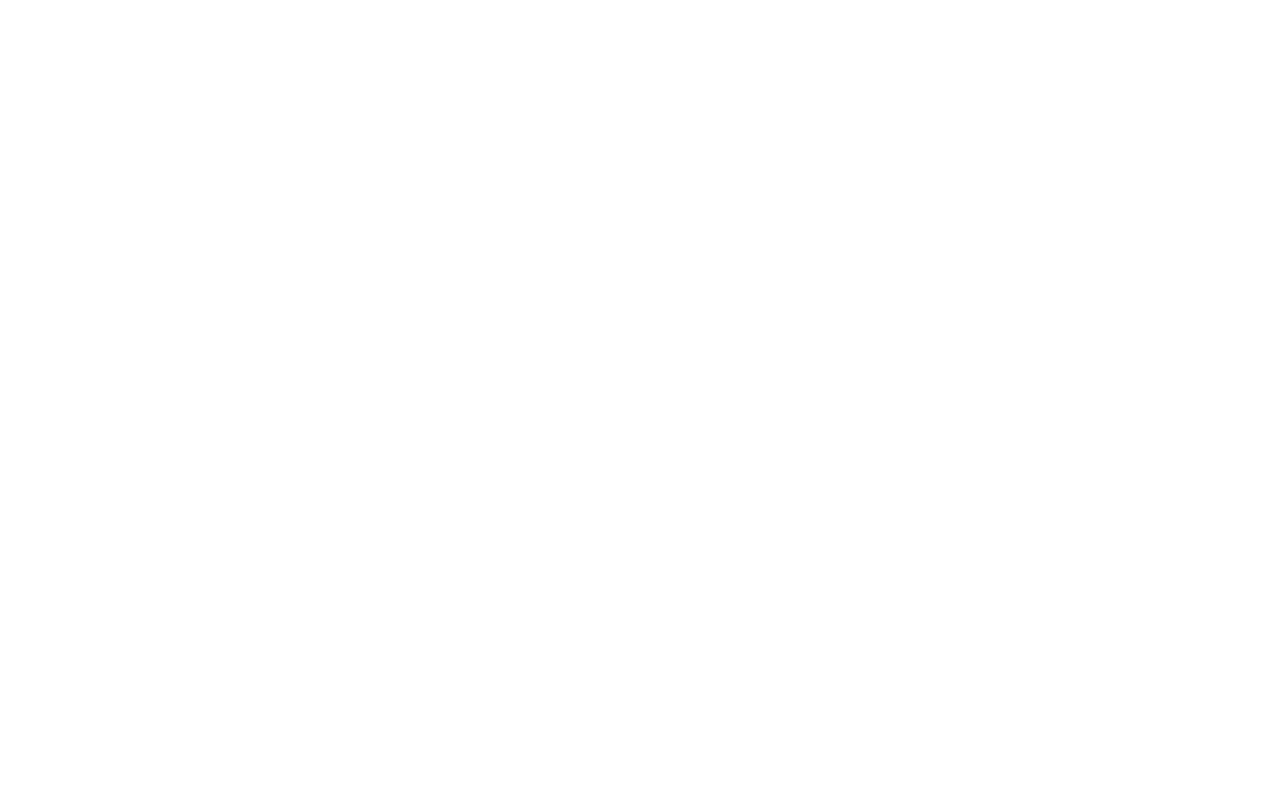
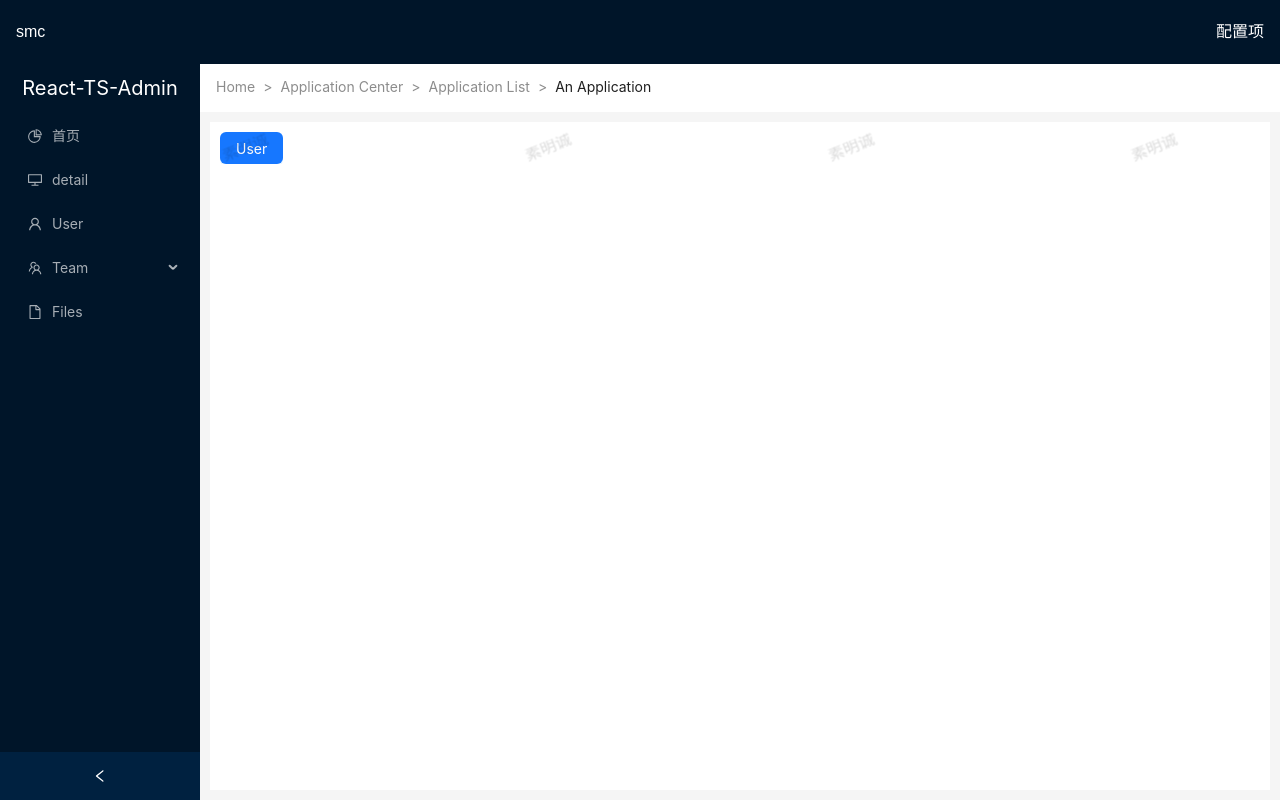
Before and after one commit to sumingcheng/React-TS-Admin, a React app: page /user in a window 1280 px wide. Before the commit this address had no page. Built offline with nearby package versions, Linux system fonts and the light colour scheme.

Commit message:
feat: 新增路由

```diff
--- a/src/layout/components/sidebar.tsx
+++ b/src/layout/components/sidebar.tsx
@@ -14,11 +14,7 @@
 const items: MenuItem[] = [
   getItem('首页', '/', <PieChartOutlined />),
   getItem('detail', '/detail', <DesktopOutlined />),
-  getItem('User', 'sub1', <UserOutlined />, [
-    getItem('Tom', '3'),
-    getItem('Bill', '4'),
-    getItem('Alex', '5')
-  ]),
+  getItem('User', '/user', <UserOutlined />),
   getItem('Team', 'sub2', <TeamOutlined />, [
     getItem('Team 1', '6'),
     getItem('Team 2', '8')
--- a/src/layout/index.tsx
+++ b/src/layout/index.tsx
@@ -1,5 +1,5 @@
 import React, { useState } from 'react'
-import { Layout, Watermark, theme } from 'antd'
+import { Layout, theme, Watermark } from 'antd'
 import { Outlet } from 'react-router-dom'
 import BreadCrumbs from '@/layout/components/breadCrumbs'
 import Sidebar from '@/layout/components/sidebar'
@@ -28,7 +28,7 @@
             <BreadCrumbs />
           </Header>
           <Content
-            className="app-content"
+            className="app-content relative"
             style={{ background: colorBgContainer }}>
             <Watermark content="素明诚">
               <Outlet />
--- a/src/router/index.tsx
+++ b/src/router/index.tsx
@@ -11,6 +11,10 @@
   () => import(/* webpackPrefetch: true */ '@/views/Detail/routes')
 )
 
+const User = lazy(
+  () => import(/* webpackPrefetch: true */ '@/views/User/index')
+)
+
 const App: FC = () => {
   return (
     <BrowserRouter>
@@ -18,6 +22,7 @@
         <Routes>
           <Route path="/" element={<Layout />}>
             <Route index element={<Home />} />
+            <Route path="/user" element={<User />} />
             <Route path="detail/*" element={<Detail />} />
           </Route>
         </Routes>
--- /dev/null
+++ b/src/views/User/index.tsx
@@ -0,0 +1,12 @@
+import React from 'react'
+import { Button } from 'antd'
+
+const User: React.FC = () => {
+  return (
+    <div>
+      <Button type="primary">User</Button>
+    </div>
+  )
+}
+
+export default User
```
Also changed, not shown: .eslintrc.js, src/views/User/type.ts (added).
